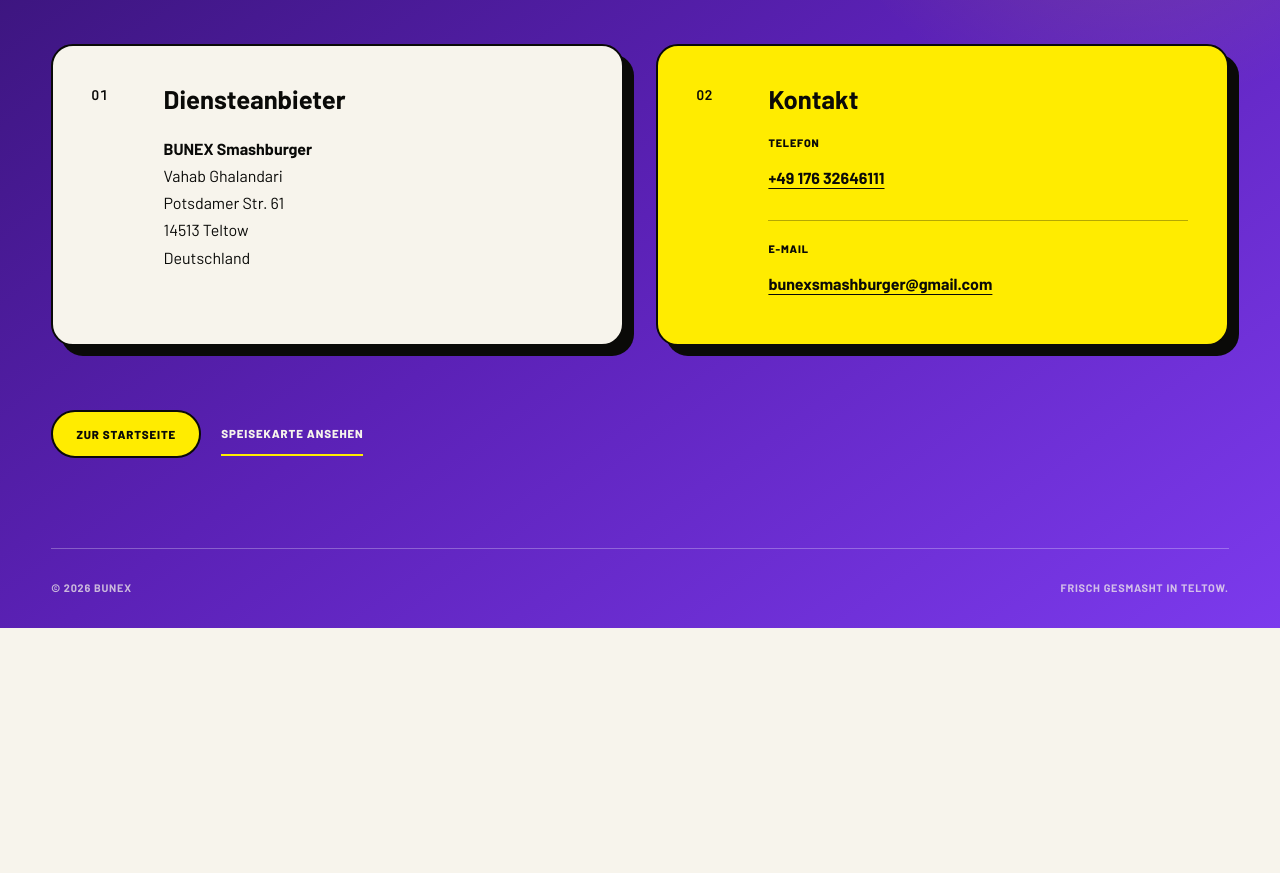
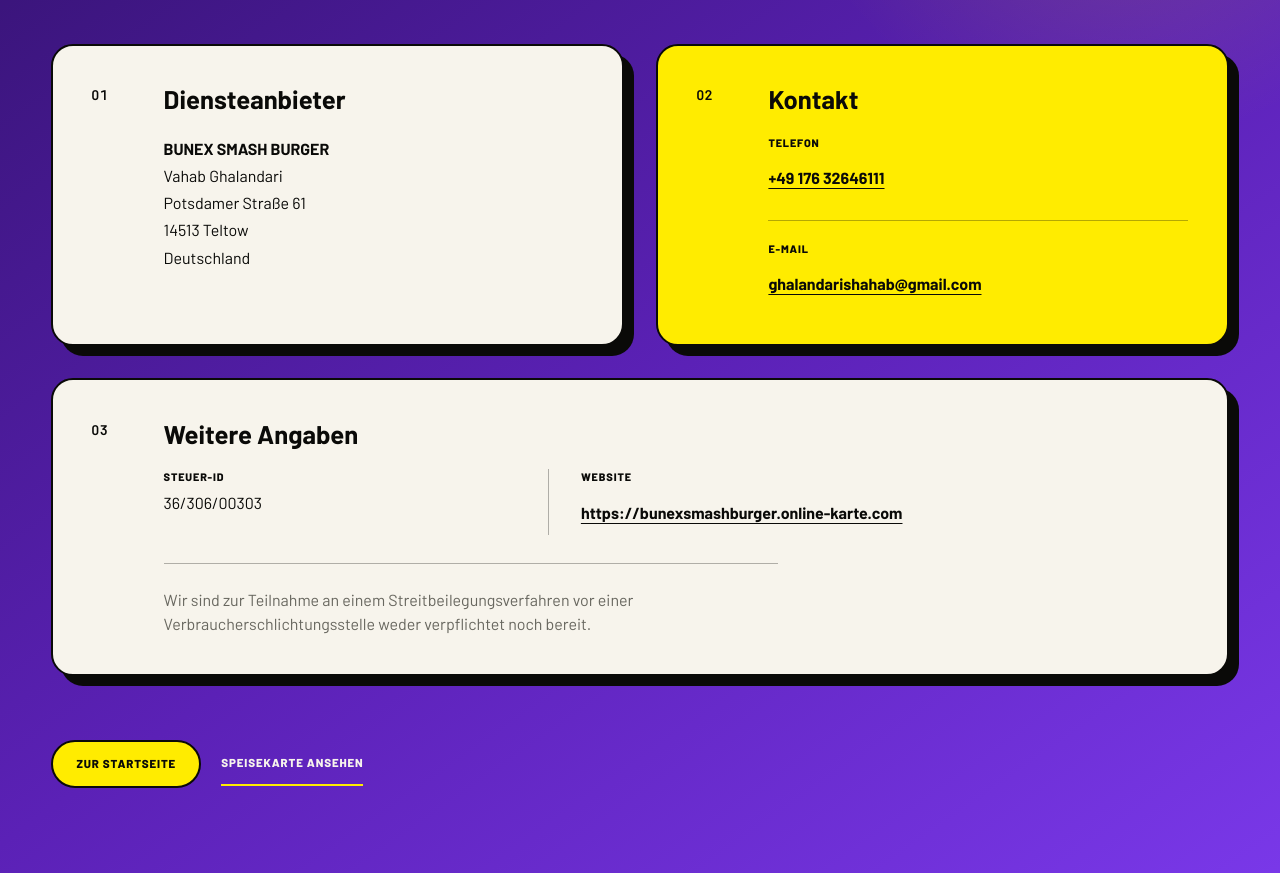
Before and after one commit to rebvar-ebra/bunex, a Next.js app: page /impressum in a window 1280 px wide. Shown: the part 340-1213 px from the top of the page. Before the commit the page ends 968 px from the top, so only its background shows below. Built offline with nearby package versions, Linux system fonts and the light colour scheme; a web font is replaced by a local one.

Commit message:
Sync Impressum with ordering profile

```diff
--- a/app/globals.css
+++ b/app/globals.css
@@ -419,6 +419,7 @@ img { max-width: 100%; }
   box-shadow: 10px 10px 0 var(--ink);
 }
 .legalCardAccent { background: var(--yellow); }
+.legalCardWide { grid-column: 1 / -1; }
 .legalCard h2 {
   margin-bottom: 1.25rem;
   font-size: clamp(1.35rem, 2vw, 1.75rem);
@@ -451,6 +452,25 @@ img { max-width: 100%; }
   align-items: center;
   font-weight: 700;
   overflow-wrap: anywhere;
+}
+.legalDetailsList {
+  display: grid;
+  grid-template-columns: minmax(10rem, .55fr) minmax(0, 1fr);
+  gap: 1.25rem 2rem;
+}
+.legalDetailsList > div + div {
+  margin-top: 0;
+  padding-top: 0;
+  padding-left: 2rem;
+  border-top: 0;
+  border-left: 1px solid rgba(10,10,8,.3);
+}
+.legalNotice {
+  max-width: 68ch;
+  margin-top: 1.75rem;
+  padding-top: 1.5rem;
+  border-top: 1px solid rgba(10,10,8,.3);
+  color: var(--muted);
 }
 
 .legalActions {
@@ -709,6 +729,8 @@ img { max-width: 100%; }
   .legalHero h1 { font-size: clamp(2.15rem, 10vw, 2.8rem); }
   .legalGrid { grid-template-columns: 1fr; gap: 1.25rem; }
   .legalCard { grid-template-columns: 2rem minmax(0, 1fr); padding: 1.35rem; box-shadow: 7px 7px 0 var(--ink); }
+  .legalDetailsList { grid-template-columns: 1fr; }
+  .legalDetailsList > div + div { margin-top: 0; padding-top: 1.25rem; padding-left: 0; border-top: 1px solid rgba(10,10,8,.3); border-left: 0; }
   .legalActions { align-items: stretch; flex-direction: column; gap: .85rem; }
   .legalActions .button { width: 100%; }
   .legalTextLink { align-self: flex-start; }
--- a/app/impressum/page.tsx
+++ b/app/impressum/page.tsx
@@ -35,9 +35,9 @@ export default function ImpressumPage() {
             <div>
               <h2 id="providerTitle">Diensteanbieter</h2>
               <address>
-                <strong>BUNEX Smashburger</strong><br />
+                <strong>BUNEX SMASH BURGER</strong><br />
                 Vahab Ghalandari<br />
-                Potsdamer Str. 61<br />
+                Potsdamer Straße 61<br />
                 14513 Teltow<br />
                 Deutschland
               </address>
@@ -55,9 +55,34 @@ export default function ImpressumPage() {
                 </div>
                 <div>
                   <dt>E-Mail</dt>
-                  <dd><a href="mailto:bunexsmashburger@gmail.com">bunexsmashburger@gmail.com</a></dd>
+                  <dd><a href="mailto:ghalandarishahab@gmail.com">ghalandarishahab@gmail.com</a></dd>
                 </div>
               </dl>
+            </div>
+          </section>
+
+          <section className="legalCard legalCardWide" aria-labelledby="detailsTitle">
+            <span className="sectionIndex" aria-hidden="true">03</span>
+            <div>
+              <h2 id="detailsTitle">Weitere Angaben</h2>
+              <dl className="legalContactList legalDetailsList">
+                <div>
+                  <dt>Steuer-ID</dt>
+                  <dd>36/306/00303</dd>
+                </div>
+                <div>
+                  <dt>Website</dt>
+                  <dd>
+                    <a href="https://bunexsmashburger.online-karte.com" target="_blank" rel="noreferrer">
+                      https://bunexsmashburger.online-karte.com
+                    </a>
+                  </dd>
+                </div>
+              </dl>
+              <p className="legalNotice">
+                Wir sind zur Teilnahme an einem Streitbeilegungsverfahren vor einer
+                Verbraucherschlichtungsstelle weder verpflichtet noch bereit.
+              </p>
             </div>
           </section>
         </div>
```
Also changed, not shown: 2 other files (tests, documents, lock files or other folders).
